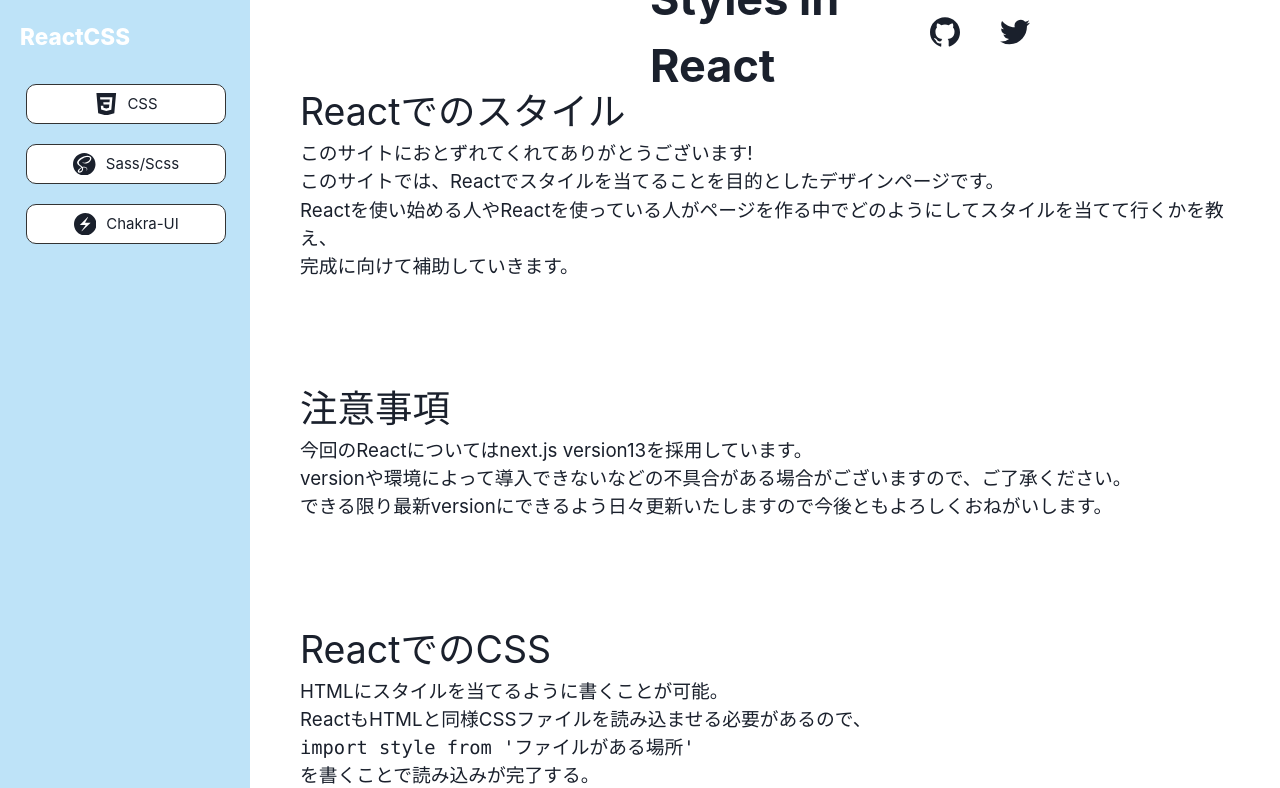
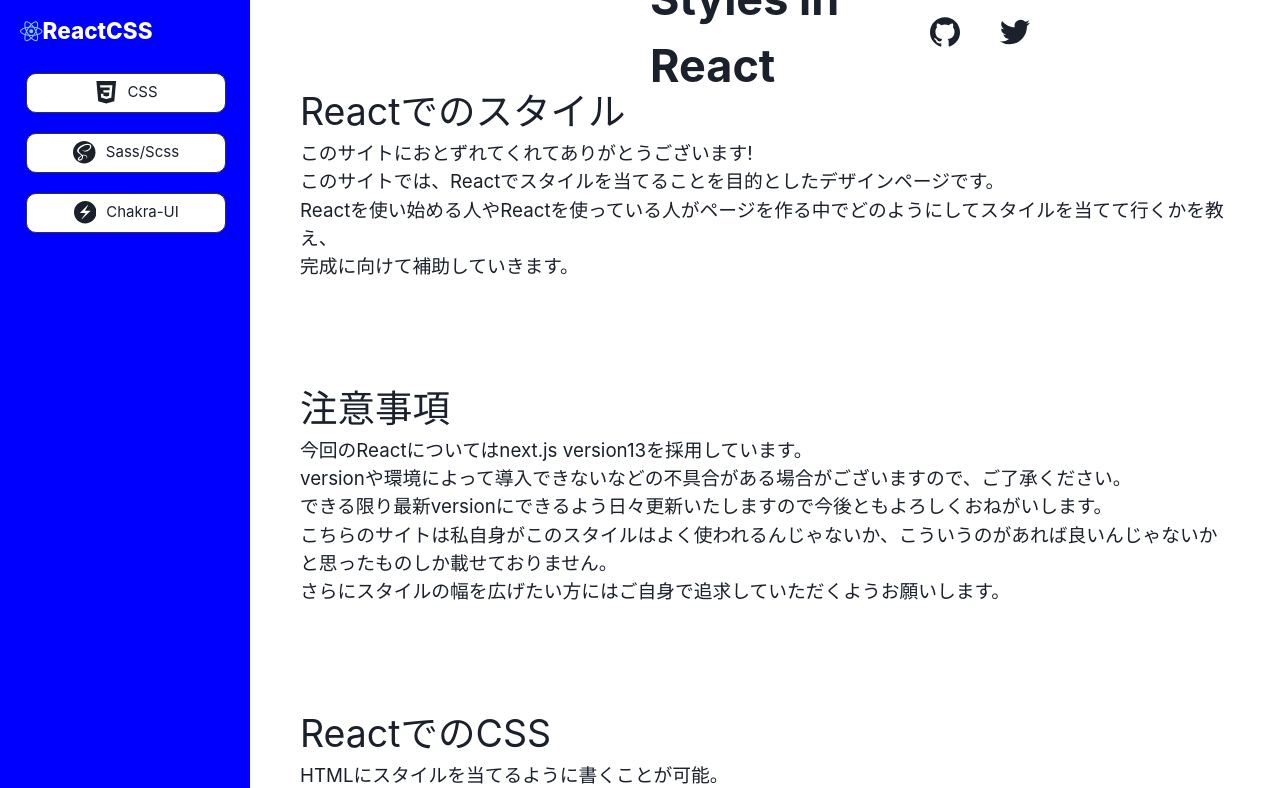
Before and after one commit to RikutoOgaki/React-CSSpage, a Next.js app: page / in a window 1280 px wide. Shown: the top 788 px of the page. Built offline with nearby package versions, Linux system fonts and the light colour scheme.

Commit message:
ReactCSS

```diff
--- a/src/pages/components/FirstView.tsx
+++ b/src/pages/components/FirstView.tsx
@@ -5,7 +5,6 @@ export default function FirstView() {
     return (
         <>
             <Flex
-                // bg={'blue.100'}
                 justifyContent={'center'}
                 alignItems={'center'}
                 marginLeft={'25rem'}
@@ -38,7 +37,9 @@ export default function FirstView() {
                             <Text fontSize={'3xl'}>
                                 今回のReactについてはnext.js version13を採用しています。<br />
                                 versionや環境によって導入できないなどの不具合がある場合がございますので、ご了承ください。<br />
-                                できる限り最新versionにできるよう日々更新いたしますので今後ともよろしくおねがいします。
+                                できる限り最新versionにできるよう日々更新いたしますので今後ともよろしくおねがいします。<br />
+                                こちらのサイトは私自身がこのスタイルはよく使われるんじゃないか、こういうのがあれば良いんじゃないかと思ったものしか載せておりません。<br />
+                                さらにスタイルの幅を広げたい方にはご自身で追求していただくようお願いします。
                             </Text>
                         </Box>
                     </Box>
--- a/src/pages/components/Navigation.tsx
+++ b/src/pages/components/Navigation.tsx
@@ -1,7 +1,7 @@
 import { Box, Flex, Text, List, OrderedList, ListItem, Button } from '@chakra-ui/react'
 import Link from 'next/link'
 import Image from 'next/image'
-import { SiCss3, SiSass, SiChakraui } from 'react-icons/si'
+import { SiCss3, SiSass, SiChakraui, SiReact } from 'react-icons/si'
 
 export default function Navigation() {
     return (
@@ -13,11 +13,20 @@ export default function Navigation() {
                     flexDir={'column'}
                     h={'200rem'}
                     w={'25rem'}
-                    bg={'blue.100'}
+                    bg={'blue'}
                 >
                     <Link href={'/'}>
                         {/* <Image src={''} alt='' /> */}
-                        <Text as={'h1'} fontSize={'4xl'} padding={'2rem 0 0 2rem'} color={'#fff'} fontWeight={'extrabold'}>ReactCSS</Text>
+                        <Flex
+                            as={'h1'}
+                            fontSize={'4xl'}
+                            padding={'2rem 0 0 2rem'}
+                            color={'#fff'}
+                            lineHeight={1}
+                            fontWeight={'extrabold'}>
+                            <SiReact color='skyblue' />
+                            ReactCSS
+                        </Flex>
                     </Link>
                     <Box as='nav' marginTop={'1rem'} padding={'2rem'} >
                         <OrderedList display={'flex'} flexDir={'column'} gap={'2rem'}>
```
